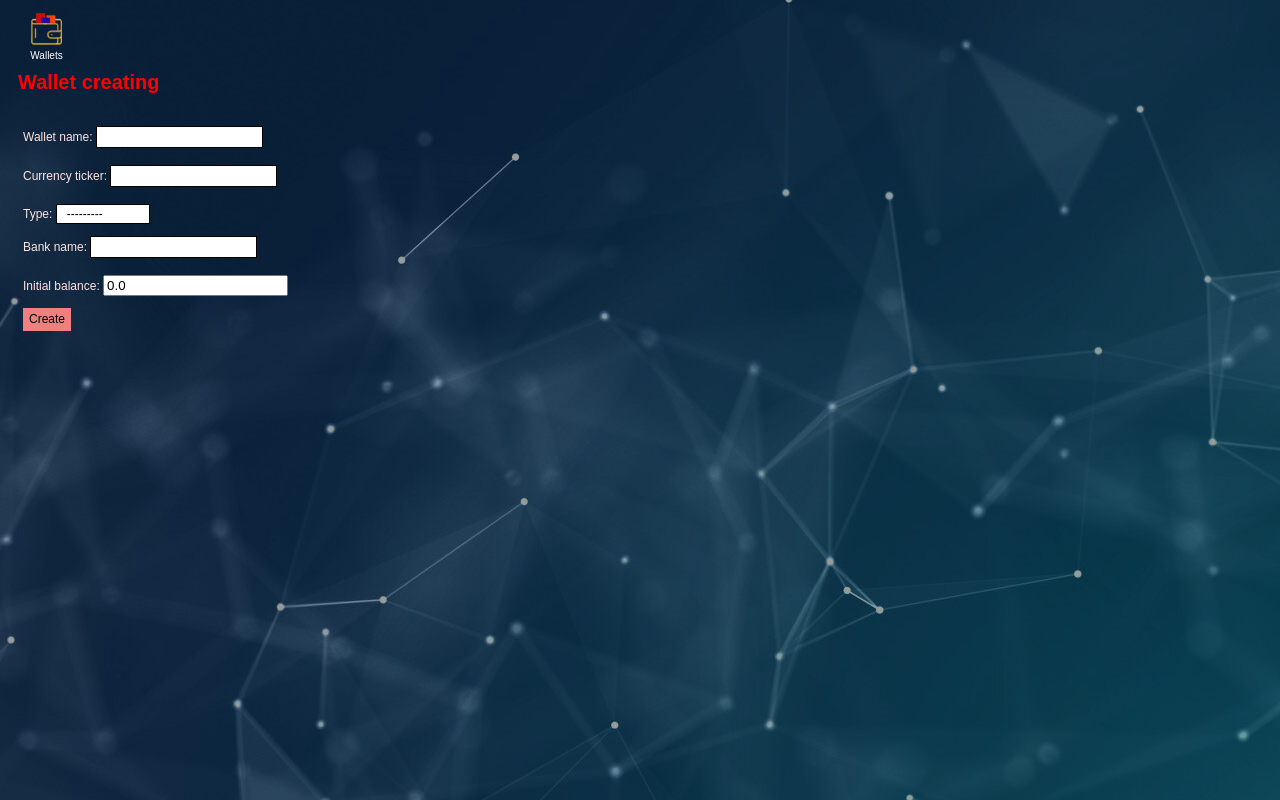
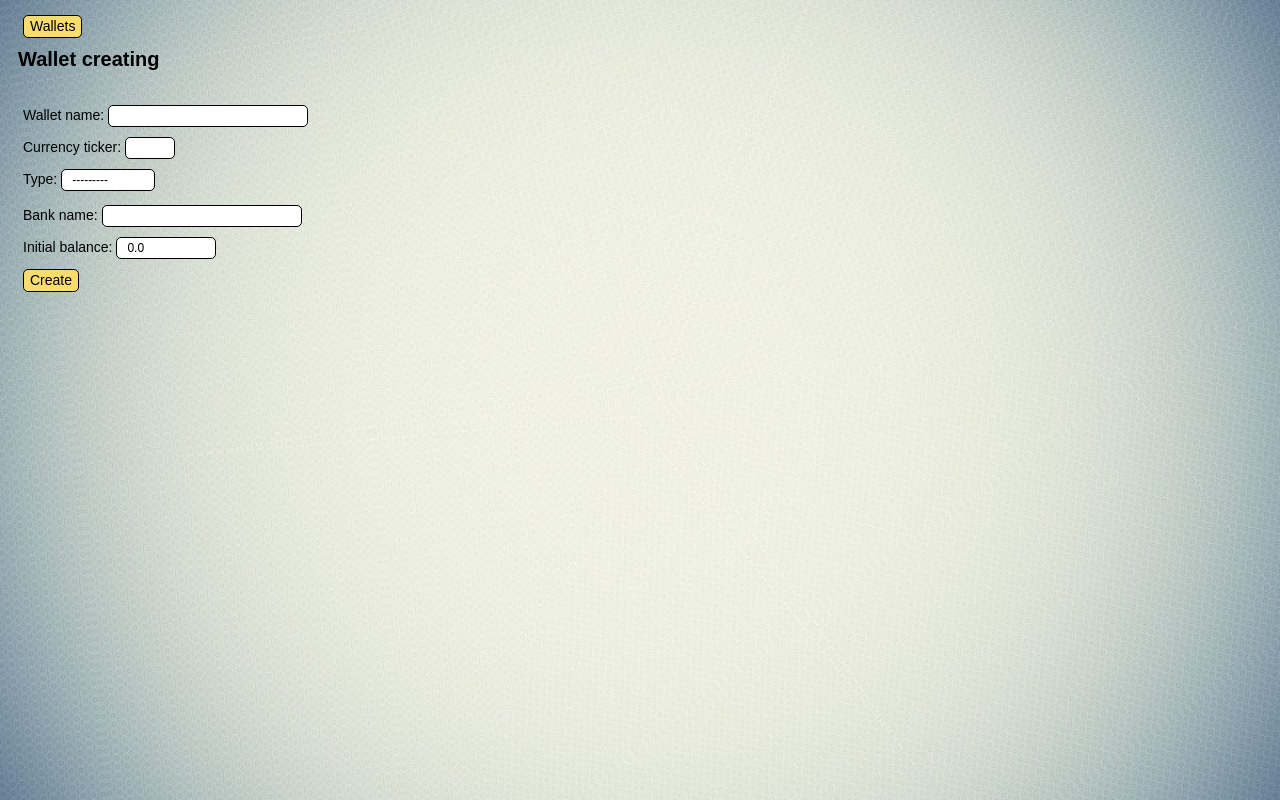
Before and after one commit to Mixail2024/Diplom_Finance, a Django app: page /finance/create_wlt/ in a window 1280 px wide. Run offline with Django 5.2, Linux system fonts and the light colour scheme.

Commit message:
new style

```diff
--- a/finance/admin.py
+++ b/finance/admin.py
@@ -2,9 +2,9 @@ from django.contrib import admin
 from .models import Wallet, Income_type, Spending_type, Income, Spending
 
 class WalletAdmin(admin.ModelAdmin):
-    list_display = ('w_name', 'w_ticker', 'w_type', 'w_bank', 'initial_balance')
-    list_display_links = ('w_name', 'w_ticker')
-    search_fields = ('w_name', 'w_ticker')
+    list_display = ('f_name', 'w_ticker', 'w_type', 'w_bank', 'initial_balance')
+    list_display_links = ('f_name', 'w_ticker')
+    search_fields = ('f_name', 'w_ticker')
 
 class IncomeAdmin(admin.ModelAdmin):
     list_display = ('date', 'debit', 'source', 'comment', 'income_type', 'wallet')
--- a/finance/forms.py
+++ b/finance/forms.py
@@ -5,6 +5,13 @@ class Form_create_wlt(forms.ModelForm):
     class Meta:
         model = Wallet
         fields = ['w_name', 'w_ticker', 'w_type', 'w_bank', 'initial_balance']
+
+    def __init__(self, *args, **kwargs):
+        super(Form_create_wlt, self).__init__(*args, **kwargs)
+        # Установка стиля для конкретного поля
+        self.fields['w_name'].widget.attrs.update({'style': 'width: 200px;'})
+        self.fields['w_ticker'].widget.attrs.update({'style': 'width: 50px;'})
+        self.fields['w_bank'].widget.attrs.update({'style': 'width: 200;'})
 
 class Form_delete_wlt(forms.ModelForm):
     class Meta:
--- a/finance/static/finance/style.css
+++ b/finance/static/finance/style.css
@@ -1,258 +1,256 @@
-body{
-    background-image: url('bg1.png'); /* Путь к изображению */
-    <!--background-size: cover; /* Масштабирование изображения */--!>
-    background-size: auto 100%; /* Растянуть по высоте */
-    background-repeat: no-repeat; /* Изображение не повторяется */
-    background-position: center; /* Центрирование изображения */
+body {
+    background-image: url('bg_v2.jpg');
+    background-size: cover;
+    background-repeat: no-repeat;
+    background-position: center;
+    font-family: Arial, sans-serif;
+    text-decoration: none;
+    color: black;
+    appearance: none; /* Для большинства браузеров */
+    -webkit-appearance: none; /* Safari/Chrome */
+    -moz-appearance: none; /* Firefox */
 }
 
 .nav {
     display: flex;
     flex-direction: row;
-    /*background-color: rgba(0, 0, 0, 0.3); /* Полупрозрачный фон для читаемости
-    box-shadow: 0 4px 8px rgba(0, 0, 0, 0.3);*/
-    margin: 0px 10px 5px 10px; /*внешний отступ*/
-    padding: 0px 5px 0px 10px;; /*внутренний отступ*/
+    margin: 15px 10px 5px 5px;
+    padding: 0px 5px 0px 10px;
     text-align: left;
     width: auto;
+}
+
+.nav_H{
+    display: flex;
+    flex-direction: row;
+    align-items: center;
 }
 
 .header {
     display: flex;
     flex-direction: row;
     margin: 0px 0px 0px 10px; /*внешний отступ*/
-    /*height:30px;*/
     text-align: left;
     align-items: center;
 }
 
-
 h1 {
-    font-family: Arial, sans-serif;
     font-size: 20px;
-    color: red;
-    margin: 10px 10px 5px 10px; /*top, right, bottom, left*/
+    margin: 10px 30px 5px 10px; /*top, right, bottom, left*/
 }
 
-form {
-    color: #ffe4e1; /* mintrose*/
-    font-family: Arial, sans-serif;
-    font-size: 12px;
-    padding: 10px;
-    margin: 0px 0px 0px 0px;;
-    max-width: 800px;
+.wallet {
+    font-size: 24px;
+    font-weight: bold;
+    margin: 10px 10px 5px 20px;
 }
 
-input[type="text"], input[type="email"], input[type="password"], textarea {
-    padding: 0px 0px 0px 10px;
+.line {
+    width: 100%;
+    height: 1px;
+    background-color: red;
+    margin: 10px 0;
+}
+
+.footer {
+    background: orange;
+}
+
+/* --------------- B U T T O N S --------------- */
+.btn {
+    border: 1px solid black;
+    line-height: 1.1;
+    cursor: pointer;
+    transition: transform 0.2s;
+    text-decoration: none;
+    word-wrap: break-word;
+    text-align: center;
+    border-radius: 5px;
+}
+.btn:hover {
+    transform: scale(1.1);
+}
+
+.btn_wlts {
+    margin: 0px 0px 0px 10px;
+    padding: 10px;
+    background-color: rgba(0, 139, 139, 0.2);
+    width: 150px;
+    font-size: 12px;
+    text-align: left;
+
+}
+.btn_wlts:hover {
+    background-color: #a52a2a; /*red*/
+    color:#ffe4e1; /* mintrose*/
+}
+
+.btn_add_wlt {
+    background-color: rgba(241, 148, 138, 0.7);
+    width: fit-content;
+    height: 23px;
+    margin: 0px 5px 0px 0px;
+    font-size: 12px;
+    border-radius: 15px;
+}
+.btn_add_wlt:hover {
+    background-color: #a52a2a; /*red*/
+    color:#ffe4e1; /* mintrose*/
+}
+
+.nav_btn {
+    background-color: rgb(247, 220, 111); /*yellow light*/
+    width: fit-content;
+    min-width: 25px;
+    height: 23px;
+    margin: 0px 7px 0px 0px;
+    font-size: 14px;
+}
+.nav_btn:hover {
+    background-color: rgb(212, 172, 13); /*yellow dark */
+}
+.btn_add_income{
+    background-color: rgb(133, 193, 233); /*blue light*/
+}
+.btn_add_income:hover {
+    background-color: rgb(40, 116, 166); /*blue dark*/
+    color: #ffe4e1;
+}
+.btn_add_spending{
+    background-color: #f08080;  /*Light Coral */
+}
+.btn_add_spending:hover {
+    background-color: #a52a2a; /* red*/
+    color: #ffe4e1;
+}
+
+
+/* -------------------------------F O R M S ---------------------- */
+form {
+    font-size: 14px;
+    padding: 15px 10px 15px 10px;
+    margin: 0px 0px 0px 0px;;
+
+}
+input[type="text"], [type="number"], textarea {
+    padding: 0px 5px 0px 10px;
     height: 22px;
-    margin: 0px 10px 5px 0px;
+    width: 100px;
+    margin: 0px 10px -5px 0px;
     border: 1px solid black;
     font-size: 12px;
+    border-radius: 5px;
 }
-
 input:disabled, select:disabled {
-    background-color: rgba(0, 0, 0, 0.3);
+    background-color: rgba(0, 0, 0, 0.2);
     border: none;
 }
-
 select {
-    font-family: Arial, sans-serif;
     font-size: 12px;
-    color: black;
     padding: 2px 10px 2px 10px;
     margin: 0px 5px 0px 0px;
     background-color: white;
     border: 0.5px solid black;
     cursor: pointer;
-
+    border-radius: 5px;
+    height: 22px;
     /* Убрать стандартные стрелки браузера */
     appearance: none; /* Для большинства браузеров */
     -webkit-appearance: none; /* Safari/Chrome */
     -moz-appearance: none; /* Firefox */
 }
-
 select:focus {
     outline: none;
     border-color: black;
 }
 
-
-.line {
-        width: 100%; /* Полная ширина */
-        height: 1px; /* Высота линии */
-        background-color: red; /* Зеленый цвет */
-        margin: 10px 0; /* Отступы сверху и снизу */
-        }
-
+/*------------------------------- C O N T A I N E R S ---------------------*/
 .flex-container {
     display: flex;
     flex-direction: row;
 }
 
 .flex-container > .left_side {
-    margin: 5px 0px 5px 5px;
+    margin: 0px 0px 5px 5px;
     padding: 0px 0px 0px 0px;
     width: auto;
 }
 
 .flex-container > .right_side {
-    margin: 0px 0px 5px 25px; /*внешний отступ*/
-    padding: 10px; /*внутренний отступ*/
+    margin: -10px 5px 5px 20px; /*внешний отступ*/
     width: auto;
 }
 
-
-.wlt_btn{
-    background-color: rgba(0, 139, 139, 0.0);
-    border: none;/*1px solid white*/
-    width: 150px;
-    margin: 0px 5px 0px 10px; /*top, right, bottom, left*/
-    padding: 10px; /* Внутренние отступы*/
-    line-height: 1.1; /* Межстрочное расстояние*/
-    cursor: pointer; /* Указатель мыши*/
-    transition: transform 0.2s;
-    font-family: Arial, sans-serif;
-    font-size: 12px;
-    text-align: left;
-    color: #ffe4e1; /* mintrose*/
-    text-decoration: none; /* Убирает подчеркивание */
-    word-wrap: break-word; /* Перенос длинных строк текста */
-    }
-
-.wlt_btn:hover {
-    transform: scale(1.2);
-    background-color: #a52a2a; /*red*/
-    color:#ffe4e1; /* mintrose*/
-    }
-
-.nav_btn{
-    background-color: #f08080;/*Light Coral*/
-    border: none; /*1px solid white;*/
-    width:fit-content;
-    min-width:25px;
-    /*height:fit-content;*/
-    height:23px;
-    margin: 0px 5px 0px 0px; /*top, right, bottom, left*/
-    line-height: 1.3; /* Межстрочное расстояние*/
-    cursor: pointer; /* Указатель мыши*/
-    transition: transform 0.2s;
-    font-family: Arial, sans-serif;
-    font-size: 12px;
-    text-align: center;
-    color: black; /* mintrose*/
-    text-decoration: none; /* Убирает подчеркивание */
-    word-wrap: break-word; /* Перенос длинных строк текста */
-    }
-
-.nav_btn:hover {
-    transform: scale(1.2);
-    background-color: #a52a2a; /*red*/
-    color:#ffe4e1;  /* mintrose*/
-    }
-
-.nav_H{
-    display: flex;
-    flex-direction: row;
-    align-items: center; /* Центрирование по вертикали */
-    }
-
-.footer {
-    background: orange;
-    }
-
-.icon-container {
-    display: flex;
-    flex-direction: column;
-    margin: 0px 10px 0px 0px;
-    align-items: left;
-    text-decoration: none; /* Убирает подчеркивание у ссылки */
-    }
-
-.icon-text {
-    margin-top: 2px; /* Отступ между иконкой и текстом */
-    font-family: Arial, sans-serif;
-    font-size: 10px; /* Размер шрифта */
-    color: white; /* Цвет текста */
-    text-align: center; /* Выравнивание текста по центру */
+.container_dark{
+    margin: 10px;
+    background-color: rgba(0, 139, 139, 0.1);
+    border-radius: 10px;
 }
 
 
-.wallets_image {
-    transition: transform 0.3s ease, background-image 0.3s ease; /* Плавный переход */
-    }
-
-.wallets_image:hover  {
-    transform: scale(1.3); /* Увеличиваем изображение */
-    content: url('red_wallet.png'); /* Меняем изображение */
-    }
-
-/* Стили для таблицы */
+/* ---------------- T A B L E S ------------------*/
 table {
     width: 100%;
     border-collapse: collapse;
-    font-size: 10px;
+    font-size: 11px;
     text-align: left;
-    color: white;
-    font-family: Arial, sans-serif;
 }
-
-/* Стили для заголовков таблицы */
 table th {
-    background-color: rgba(0, 0, 0, 0.3);
+    background-color: rgba(0, 0, 0, 0.2);
     padding: 10px;
-    border-bottom: 2px solid #87ceeb; /*light blue*/;
-    color: #ffe4e1;
+    border-bottom: 2px solid black;
+    font-size: 12px;
 }
-
-/* Стили для ячеек таблицы */
 table td {
     padding: 5px;
-    border-bottom: 1px solid #ddd;
+    border-bottom: 1px solid black;
 }
-
-/* Чередование цвета строк */
-table tr:nth-child(even) {
-    background-color: rgba(0, 0, 0, 0.3);
+table td a {
+    text-decoration: none;
+    color: inherit;
 }
-
-/* Стили для ховера строк */
+table td a:visited {
+    color: inherit;
+}
+table td a:hover {
+    color: white;
+}
+table td a:active {
+    color: inherit;
+}
+table tr:nth-child(even) {/* Чередование цвета строк */
+    background-color: rgba(0, 0, 0, 0.1);
+}
 table tr:hover {
-    background-color: #f1f1f1;
-    color: black;
+    background-color: rgba(0, 0, 0, 0.6);
+    color: white;
 }
-
-/* Стили для изменения цвета текста в заголовках при наведении на строки */
 table tr:hover th {
-    color: black; /* Изменение цвета текста заголовков */
-}
-
-/* Стили для заголовка таблицы */
-table thead {
-    position: sticky;
-    top: 0;
-    z-index: 1;
-
-}
-
-/* Стили для заголовка таблицы в шапке */
-table thead th {
-    position: sticky;
-    top: 0;
+    color: white;
 }
 
 
+
+
+
+
+.info_txt{
+    font-size: 12px;
+    line-height: 0.8;
+}
+
 .bal {
     font-weight: bold;
-    color:yellow;
     font-size: 12px;
 }
 
 .dt {
     font-weight: bold;
-    color: #87ceeb; /*light blue*/
+    color: blue;
     font-size: 11px;
+
 }
+
 .ct {
     font-weight: bold;
     color: red;
--- a/finance/templates/finance/tmplt_create_wlt.html
+++ b/finance/templates/finance/tmplt_create_wlt.html
@@ -5,10 +5,7 @@
 
 {% block menu %}
     <div class = 'nav'>
-        <a href="{% url 'home' %}" class="icon-container">
-            <img src="{% static 'finance/gold_wallet.png' %}" height="40" class='wallets_image'>
-            <span class="icon-text">Wallets</span>
-        </a>
+        <button class="btn nav_btn" onclick="location.href='{% url 'home' %}'">Wallets</button>
     </div>
 {% endblock %}
 
@@ -20,6 +17,6 @@
     <form method='POST'>
         {% csrf_token %}
         {{ form.as_p }}
-        <button class='nav_btn' type='submit'>Create</button>
+        <button class='btn nav_btn' type='submit'>Create</button>
     </form>
 {% endblock %}
--- a/finance/templates/finance/tmplt_update_wlt.html
+++ b/finance/templates/finance/tmplt_update_wlt.html
@@ -3,10 +3,7 @@
 
 {% block menu %}
     <div class = 'nav'>
-        <a href="{% url 'home' %}" class="icon-container">
-            <img src="{% static 'finance/gold_wallet.png' %}" height="40" class='wallets_image'>
-            <span class="icon-text">Wallets</span>
-        </a>
+        <button class="btn nav_btn" onclick="location.href='{% url 'home' %}'">Wallets</button>
     </div>
 {% endblock %}
 
--- a/finance/templates/layout/basic.html
+++ b/finance/templates/layout/basic.html
@@ -13,44 +13,13 @@
     <body>
         {% block menu %}
             <div class = 'nav'>
-                <a href="{% url 'home' %}" class="icon-container">
-                    <img src="{% static 'finance/gold_wallet.png' %}" height="40" class='wallets_image'>
-                    <span class="icon-text">Wallets</span>
-                </a>
-
-                <a href="{% url 'update_wlt' current_wlt.pk %}" class="icon-container">
-                    <img src="{% static 'finance/edit_1x.gif' %}" alt="Edit" height="40">
-                    <span class="icon-text">Edit</span>
-                </a>
-
-                <a href="{% url 'delete_wlt' current_wlt.pk %}" class="icon-container">
-                    <img src="{% static 'finance/del_1x.gif' %}" alt="Delete" height="40">
-                    <span class="icon-text">Delete</span>
-                </a>
-
-                <a id="addIncomeLink" href="#" class="icon-container">
-                    <img src="{% static 'finance/add_income_1x.gif' %}" alt="Add income" height="40">
-                    <span class="icon-text">Add In</span>
-                </a>
-                    <script>
-                        const currentUrl = window.location.pathname;
-                        const segments = currentUrl.split('/');
-                        const dynamicParam = segments[segments.length - 1];
-                        const currentUrlParams = new URLSearchParams(window.location.search);
-                        const newUrl = `/finance/home_wlt/add_income/${dynamicParam}/?${currentUrlParams.toString()}`;
-                        document.getElementById('addIncomeLink').setAttribute('href', newUrl);
-                    </script>
-
-                <a href="{% url  'add_spending' current_wlt.pk %}" class="icon-container">
-                    <img src="{% static 'finance/add_spending_1x.gif' %}" alt="Add spending" height="40">
-                    <span class="icon-text">Add Out</span>
-                </a>
-
+                <button class="btn nav_btn" onclick="location.href='{% url 'home' %}'">Wallets</button>
+                <button class="btn nav_btn" onclick="location.href='{% url 'update_wlt' current_wlt.pk %}'">Edit wallet</button>
+                <button class="btn nav_btn" onclick="location.href='{% url 'delete_wlt' current_wlt.pk %}'">Delete wallet</button>
             </div>
         {% endblock %}
 
-        {% block header %}
-        {% endblock %}
+        {% block header %}{% endblock %}
 
         <div class='flex-container'>
             <div class='left_side'>
@@ -63,7 +32,5 @@
                 {% endblock%}
             </div>
         </div>
-
-
     </body>
 </html>
```
Also changed, not shown: finance/models.py (+6 -3 lines), finance/templates/finance/home.html (+4 -6 lines), finance/templates/finance/home_wlt.html (+27 -16 lines), finance/templates/finance/test.html (deleted, +0 -32 lines), finance/templates/finance/tmplt_delete_wlt.html (+2 -5 lines), finance/templates/finance/tmplt_new_income_type.html (+4 -7 lines), db.sqlite3, finance/migrations/0003_alter_wallet_initial_balance_alter_wallet_w_bank.py (added), finance/migrations/0004_wallet_f_name.py (added), finance/static/finance/bg_v2.jpg (added). Lines whose indentation alone changed are shown as unchanged.
